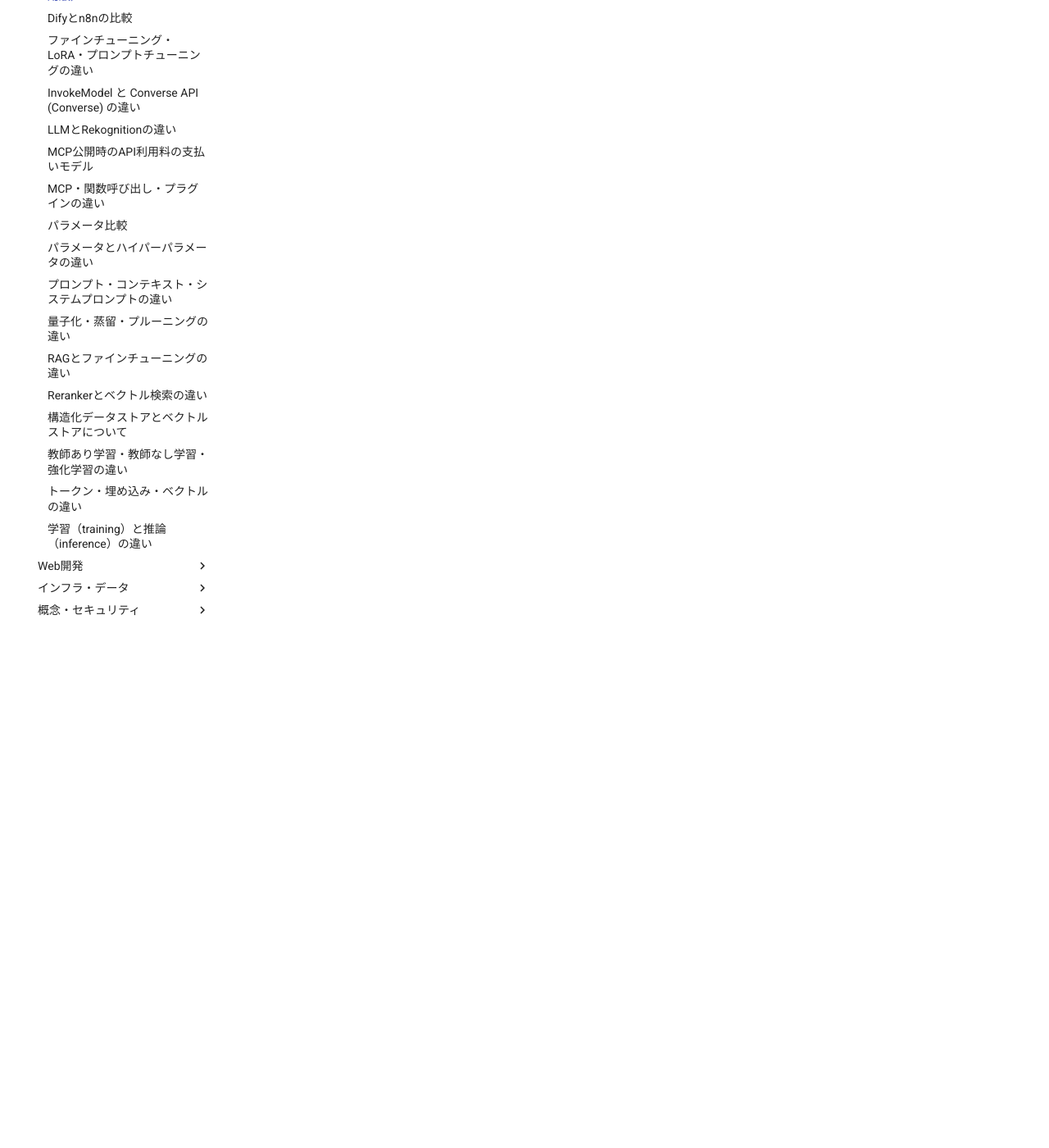
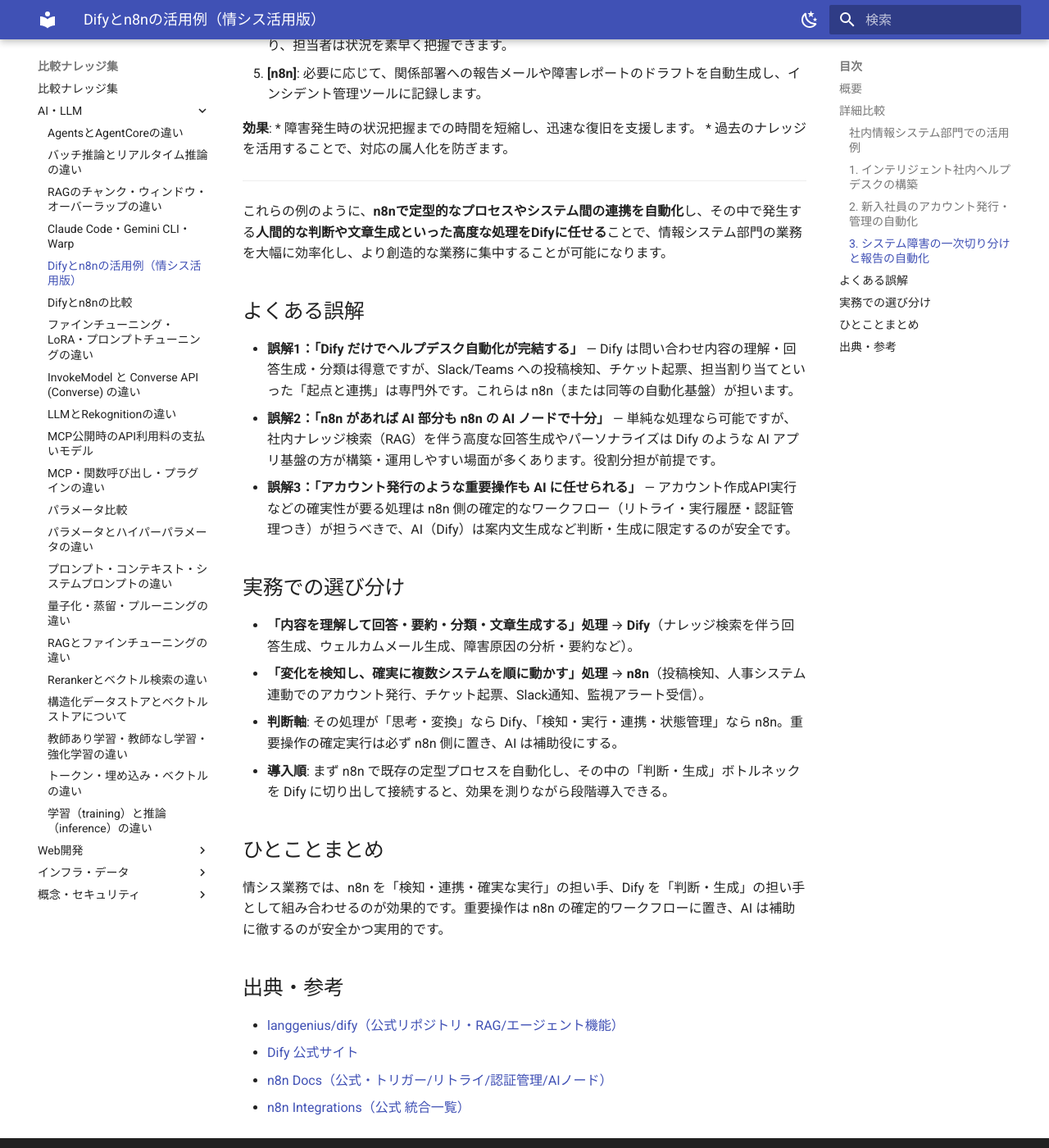
Before and after one commit to tomomira/comparisons, an MkDocs documentation site: the page built from docs/ai-llm/dify-n8n-jyoshi-usecase.md, in a window 1280 px wide and 1400 px high, scrolled down 2109 px. Shown: the whole window at 82% size. Built offline with MkDocs 1.6.1 and Material for MkDocs 9.7.7, drawn with Linux system fonts in a browser that asks for light colours; some of the changed text lies outside the part shown.

Commit message:
qa(existing): 底上げ＋factcheck dify-n8n-jyoshi-usecase

```diff
--- a/docs/ai-llm/dify-n8n-jyoshi-usecase.md
+++ b/docs/ai-llm/dify-n8n-jyoshi-usecase.md
@@ -1,15 +1,30 @@
 ---
 title: "Difyとn8nの活用例（情シス活用版）"
 category: ai-llm
-tags: []
+tags: [ai-ml, tooling]
 created: "2025-08-22"
-updated: "2026-05-15"
+updated: "2026-05-18"
 freshness: stable
 ---
 
-## 社内情報システム部門での活用例
+# 【比較】Difyとn8nの活用例（情シス活用版）
 
-Difyを**「AIの脳（高度な判断・対話）」**、n8nを**「神経網や手足（自動連携・実行）」**と位置づけると、情報システム部門における様々な業務を効率化できます。
+## 概要
+
+本記事は Dify と n8n を「役割の違うペア」として捉え、社内情報システム部門（情シス）の実務でどう使い分け・組み合わせるかを、具体的なユースケースで比較・整理したものです。
+
+Difyを**「AIの脳（高度な判断・対話）」**、n8nを**「神経網や手足（自動連携・実行）」**と位置づけると、情報システム部門における様々な業務を効率化できます。Dify は呼び出されて思考・変換するリクエスト応答モデル、n8n はイベントを検知して一連の処理を駆動するイベント駆動モデルであり、どちらか一方ではなく組み合わせて使うのが定石です。
+
+## 詳細比較
+
+| 観点 | Dify（AIの脳） | n8n（神経網・手足） |
+| :--- | :--- | :--- |
+| 役割 | 高度な判断・要約・分類・文章生成 | イベント検知・状態管理・システム間連携・確実な実行 |
+| 起点 | 外部から呼び出される（リクエスト応答） | メール受信・定時・Webhook等を自律検知（イベント駆動） |
+| 情シスでの主担当 | FAQ回答生成、障害一次切り分けの分析、案内文生成 | チケット起票、アカウント発行API実行、通知、履歴管理 |
+| 信頼性機能 | 連携の安定実行は専門外 | リトライ・実行履歴・認証情報の一元管理が標準 |
+
+### 社内情報システム部門での活用例
 
 ### 1. インテリジェント社内ヘルプデスクの構築
 
@@ -60,3 +75,27 @@ PCのトラブルやソフトウェアの利用申請など、日々寄せられ
 ---
 
 これらの例のように、**n8nで定型的なプロセスやシステム間の連携を自動化**し、その中で発生する**人間的な判断や文章生成といった高度な処理をDifyに任せる**ことで、情報システム部門の業務を大幅に効率化し、より創造的な業務に集中することが可能になります。
+
+## よくある誤解
+
+- **誤解1：「Dify だけでヘルプデスク自動化が完結する」** — Dify は問い合わせ内容の理解・回答生成・分類は得意ですが、Slack/Teams への投稿検知、チケット起票、担当割り当てといった「起点と連携」は専門外です。これらは n8n（または同等の自動化基盤）が担います。
+- **誤解2：「n8n があれば AI 部分も n8n の AI ノードで十分」** — 単純な処理なら可能ですが、社内ナレッジ検索（RAG）を伴う高度な回答生成やパーソナライズは Dify のような AI アプリ基盤の方が構築・運用しやすい場面が多くあります。役割分担が前提です。
+- **誤解3：「アカウント発行のような重要操作も AI に任せられる」** — アカウント作成API実行などの確実性が要る処理は n8n 側の確定的なワークフロー（リトライ・実行履歴・認証管理つき）が担うべきで、AI（Dify）は案内文生成など判断・生成に限定するのが安全です。
+
+## 実務での選び分け
+
+- **「内容を理解して回答・要約・分類・文章生成する」処理** → **Dify**（ナレッジ検索を伴う回答生成、ウェルカムメール生成、障害原因の分析・要約など）。
+- **「変化を検知し、確実に複数システムを順に動かす」処理** → **n8n**（投稿検知、人事システム連動でのアカウント発行、チケット起票、Slack通知、監視アラート受信）。
+- **判断軸**: その処理が「思考・変換」なら Dify、「検知・実行・連携・状態管理」なら n8n。重要操作の確定実行は必ず n8n 側に置き、AI は補助役にする。
+- **導入順**: まず n8n で既存の定型プロセスを自動化し、その中の「判断・生成」ボトルネックを Dify に切り出して接続すると、効果を測りながら段階導入できる。
+
+## ひとことまとめ
+
+情シス業務では、n8n を「検知・連携・確実な実行」の担い手、Dify を「判断・生成」の担い手として組み合わせるのが効果的です。重要操作は n8n の確定的ワークフローに置き、AI は補助に徹するのが安全かつ実用的です。
+
+## 出典・参考
+
+- [langgenius/dify（公式リポジトリ・RAG/エージェント機能）](https://github.com/langgenius/dify)
+- [Dify 公式サイト](https://dify.ai/)
+- [n8n Docs（公式・トリガー/リトライ/認証管理/AIノード）](https://docs.n8n.io/)
+- [n8n Integrations（公式 統合一覧）](https://n8n.io/integrations/)
```
